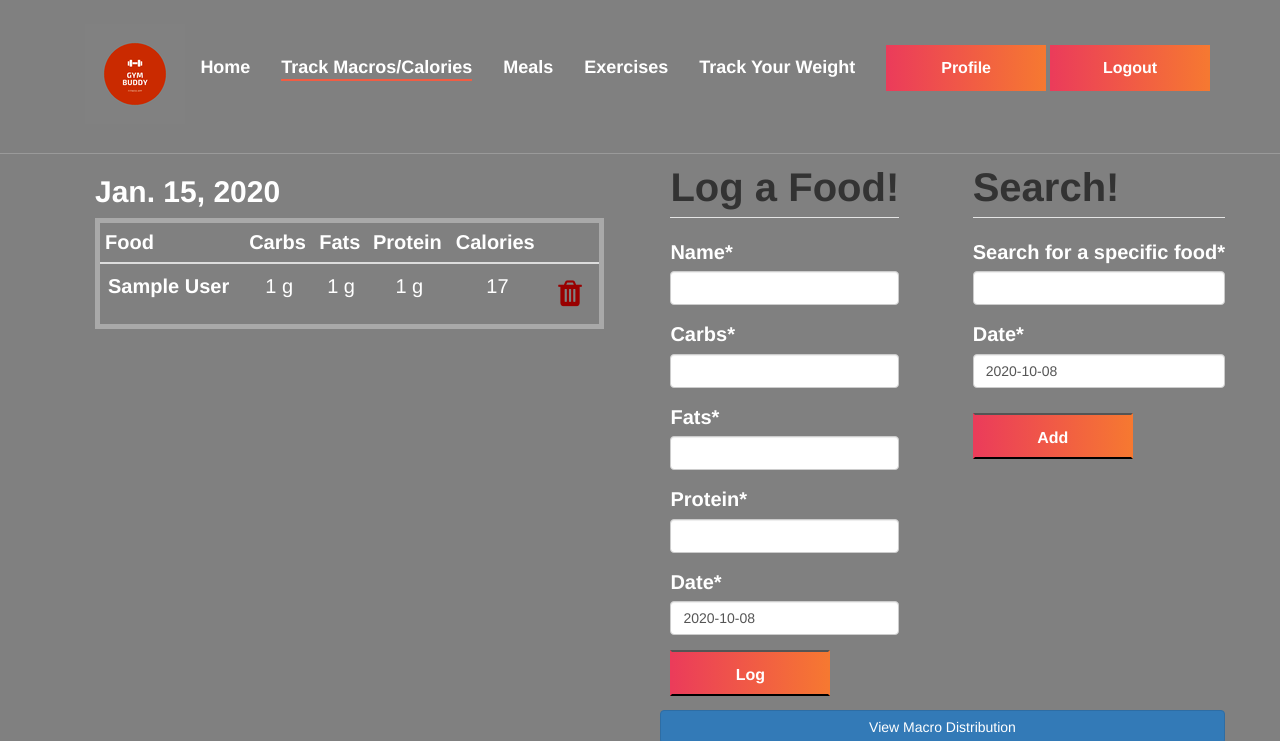
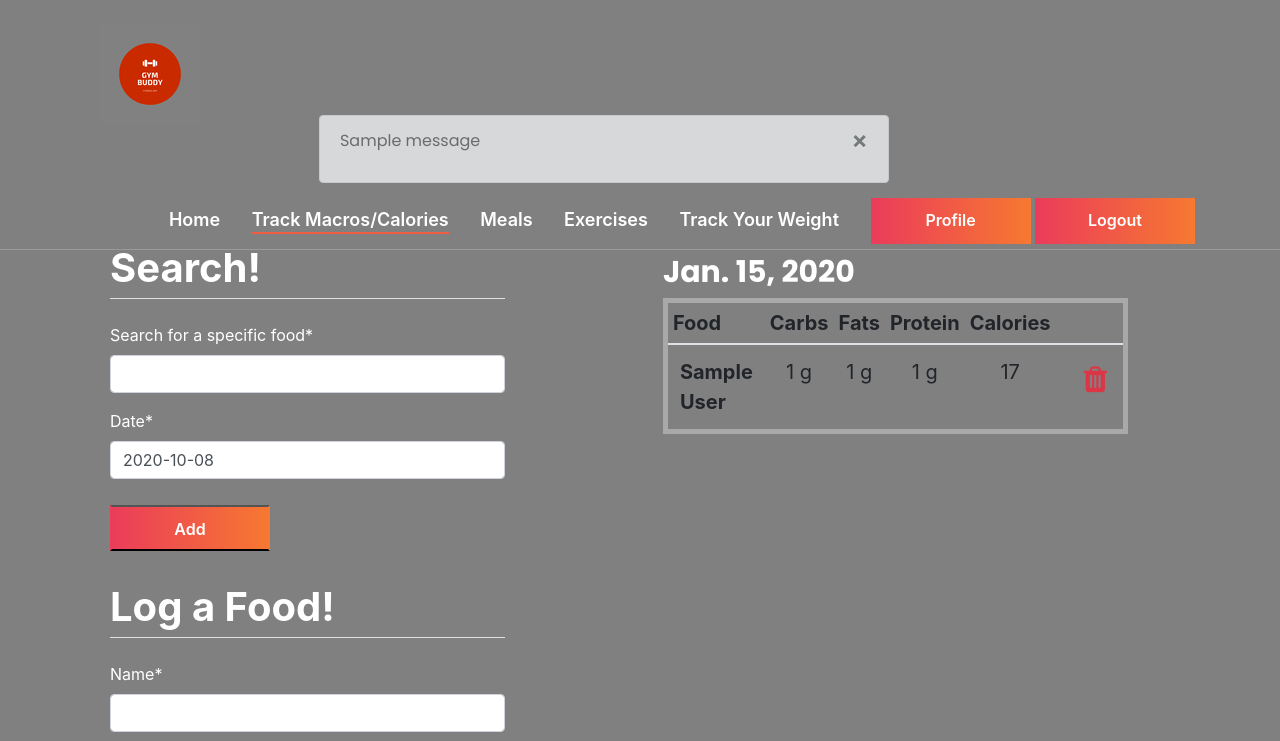
Before and after one commit to CTKogstrom/GymBuddyApp, a Django app: page /macros/ in a window 1280 px wide. Shown: the top 741 px of the page. Run offline with Django 3.2, Linux system fonts and the light colour scheme; a user stored in the database is signed in; data comes from the database, SQL or seed files in the repository; tables that the repository leaves empty hold one stand-in row (values such as "Sample post"); one stand-in notice (Sample message) is shown; some libraries are stand-ins or nearby versions.

Commit message:
added bootstrap link to macros page

```diff
--- a/users/templates/users/macros.html
+++ b/users/templates/users/macros.html
@@ -48,16 +48,35 @@
     <!-- Header End -->
 
     <!-- About Section Begin -->
-    <section class="about-section spad" style="margin-top: 50px;padding-bottom: 25%;">
+    <section class="about-section spad" >
         <div class="container">
             <div class="row" >
                 <!-- <img src="{% static 'img/Macro-Graphic.png' %}" width="700" height="1200" alt="" style="float: left; width : 50%; margin-left: 30px; margin-right: 40px;"> -->
 
 
                     <div class="about-text" style="color: white;">
+                        <link rel="stylesheet" href="https://maxcdn.bootstrapcdn.com/bootstrap/4.5.2/css/bootstrap.min.css">
+        {% if messages %}
+
+            <script src="https://ajax.googleapis.com/ajax/libs/jquery/3.5.1/jquery.min.js"></script>
+            <script src="https://cdnjs.cloudflare.com/ajax/libs/popper.js/1.16.0/umd/popper.min.js"></script>
+            <script src="https://maxcdn.bootstrapcdn.com/bootstrap/4.5.2/js/bootstrap.min.js"></script>
+            <div class="row">
+            <div class="col-sm-6 col-sm-offset-3">
+                {% for message in messages %}
+                <div class="alert alert-dark alert-dismissible fade show" style="width: 150%; margin-left: 55%;">
+                    <button type="button" class="close" data-dismiss="alert">&times;</button>
+                    <p>{{ message }}</p>
+                </div>
+                {% endfor %}
+              </div>
+
+            </div>
+          {% endif %}
+                        <div style="float: left; width: 50%; margin-top: 5%; margin-right: 20%;">
                         <form method="POST">
                             {% csrf_token %}
-                            <fieldset class="form-group" style="margin-top: -0.5%;border-width: 10px;  margin-bottom  : 20px; font-size: 20px;float: right;" >
+                            <fieldset class="form-group"  >
                                 <legend class="border-bottom mb-4" style="font-size: 40px; font-weight: bold;">Search!</legend>
                                 {{form2|crispy}}
                                 <button class="primary-btn" type="submit" name="form2_submit" style="margin-bottom: 10px; margin-top: 10px;cursor: pointer">Add</button>
@@ -65,10 +84,10 @@
                         </form>
                         <form method="POST">
                             {% csrf_token %}
-                            <fieldset class="form-group" style="border-width: 10px; font-size: 20px; margin-top: -0.5%; margin-left: 0%;float: right;margin-right: 6.5%" >
+                            <fieldset class="form-group" >
                                 <legend class="border-bottom mb-4" style="font-size: 40px; font-weight: bold;">Log a Food!</legend>
                                 {{form|crispy}}
-                                <div class="form-group" style="margin-bottom: 10px; margin-top: 10px;">
+                                <div class="form-group">
                                     <button class="primary-btn" type="submit" name="form_submit" style="cursor: pointer">Log</button>
                                 </div>
                             </fieldset>
@@ -76,18 +95,18 @@
                         </form>
                         <form method="POST">
                             {% csrf_token %}
-                            <button class="add btn btn-block btn-primary mb-2" type="submit" name="macro_distrib" style="float: right; width : 50%; margin-left: 40px; margin-top: -1%;">View Macro Distribution</button>
+                            <button class="add btn btn-block btn-primary mb-2" type="submit" name="macro_distrib" style="float: left; width : 50%; margin-left: 25%; margin-top: -1%;">View Macro Distribution</button>
                         </form>
                         <!-- <img src="{% static 'img/Macro-Graphic.png' %}" width="10" height="1000" alt="" style="float: right; width : 45%; margin-left: 30px; margin-right: 40px;"> -->
 
+                        </div>
 
-
-                        <div >
+                        <div style="float: left; width: 30%; margin-top: 7%;">
                             {% if size == 0 %}
-                                <table class="table" style="font-size: 20px; width: 45%; border: 5px solid darkgrey; margin-top: 2.5%;">
+                                <table class="table" style="font-size: 20px; border: 5px solid darkgrey; margin-top: 2.5%;">
                                     <thead>
                                         <tr>
-                                            <th scope="col" style="padding: 5px;">No food logged yet, add something to get started!</th>
+                                            <th scope="col" style="padding: 5px;">No exercises logged yet, add an exercise to get started!</th>
                                         </tr>
                                     </thead>
                                 </table>
@@ -97,7 +116,7 @@
                             {% for date in dates %}
 
                                 <!--<link rel="stylesheet" href="https://maxcdn.bootstrapcdn.com/bootstrap/3.4.1/css/bootstrap.min.css" > -->
-                                <table class="table" style="font-size: 20px; width: 45%; border: 5px solid darkgrey;">
+                                <table class="table" style="font-size: 20px; border: 5px solid darkgrey; margin-top: 2.5%;">
                                     <thead>
                                         {% if size != 0 %}
 
@@ -141,7 +160,7 @@
                                 </table>
                             {% endfor %}
                             {% endif %}
-                            <link rel="stylesheet" href="https://maxcdn.bootstrapcdn.com/bootstrap/3.4.1/css/bootstrap.min.css" >
+                            <!-- <link rel="stylesheet" href="https://maxcdn.bootstrapcdn.com/bootstrap/3.4.1/css/bootstrap.min.css" > -->
                         </div>
                         <div class="col-lg-6" >
                             <div class="about-pic">
```
